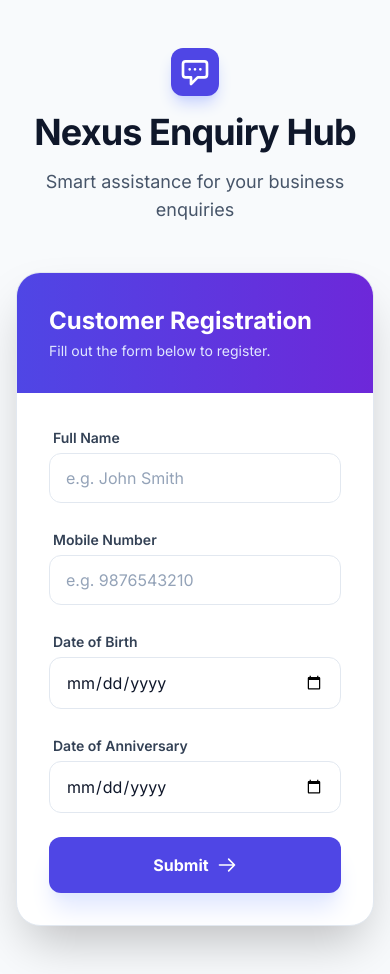
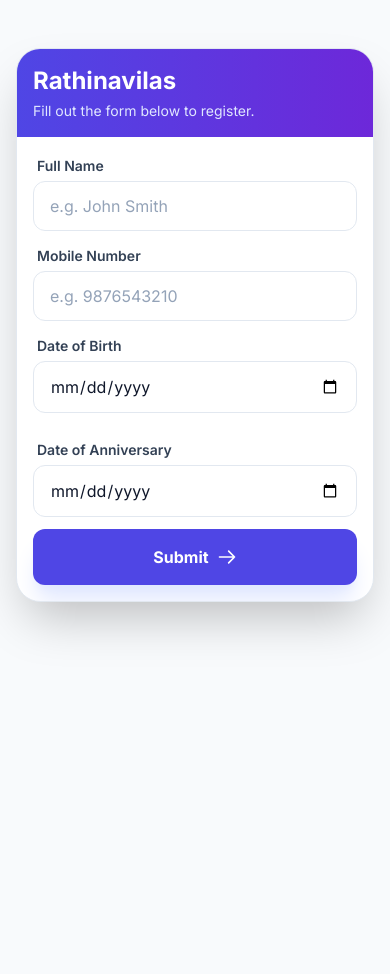
Before and after one commit to Luisant-git/kanakku-customer-enquire, a React (Vite) app in the folder frontend/: page / in a window 390 px wide. After the commit the page ends 844 px from the top, so only its background shows below. Built offline with nearby package versions, Linux system fonts and the light colour scheme.

Commit message:
mobile responsive form

```diff
--- a/frontend/App.tsx
+++ b/frontend/App.tsx
@@ -13,15 +13,6 @@ const App: React.FC = () => {
   return (
     <div className="min-h-screen bg-slate-50 py-12 px-4 sm:px-6 lg:px-8">
       <div className="max-w-4xl mx-auto">
-        <header className="text-center mb-12">
-          <div className="inline-flex items-center justify-center p-2 bg-indigo-600 rounded-xl mb-4 shadow-lg shadow-indigo-200">
-             <svg className="w-8 h-8 text-white" fill="none" stroke="currentColor" viewBox="0 0 24 24">
-                <path strokeLinecap="round" strokeLinejoin="round" strokeWidth="2" d="M8 10h.01M12 10h.01M16 10h.01M9 16H5a2 2 0 01-2-2V6a2 2 0 012-2h14a2 2 0 012 2v8a2 2 0 01-2 2h-5l-5 5v-5z" />
-             </svg>
-          </div>
-          <h1 className="text-4xl font-extrabold text-slate-900 tracking-tight">Nexus Enquiry Hub</h1>
-          <p className="mt-4 text-lg text-slate-600">Smart assistance for your business enquiries</p>
-        </header>
 
         {showSuccess && (
           <div className="mb-8 p-4 bg-emerald-50 border border-emerald-200 text-emerald-700 rounded-lg flex items-center shadow-sm animate-bounce">
--- a/frontend/components/EnquiryForm.tsx
+++ b/frontend/components/EnquiryForm.tsx
@@ -55,12 +55,12 @@ const EnquiryForm: React.FC<EnquiryFormProps> = ({ onSubmit }) => {
 
   return (
     <div className="bg-white rounded-3xl shadow-2xl overflow-hidden border border-slate-200">
-      <div className="bg-gradient-to-r from-indigo-600 to-violet-700 p-8 text-white">
-        <h2 className="text-2xl font-bold">Customer Registration</h2>
+      <div className="bg-gradient-to-r from-indigo-600 to-violet-700 p-4 sm:p-8 text-white">
+        <h2 className="text-2xl font-bold">Rathinavilas</h2>
         <p className="text-indigo-100 text-sm mt-1">Fill out the form below to register.</p>
       </div>
 
-      <form onSubmit={handleSubmit} className="p-8 space-y-6">
+      <form onSubmit={handleSubmit} className="p-4 sm:p-8 space-y-3">
         <div className="space-y-1">
           <label className="text-sm font-semibold text-slate-700 ml-1">Full Name</label>
           <input
```
